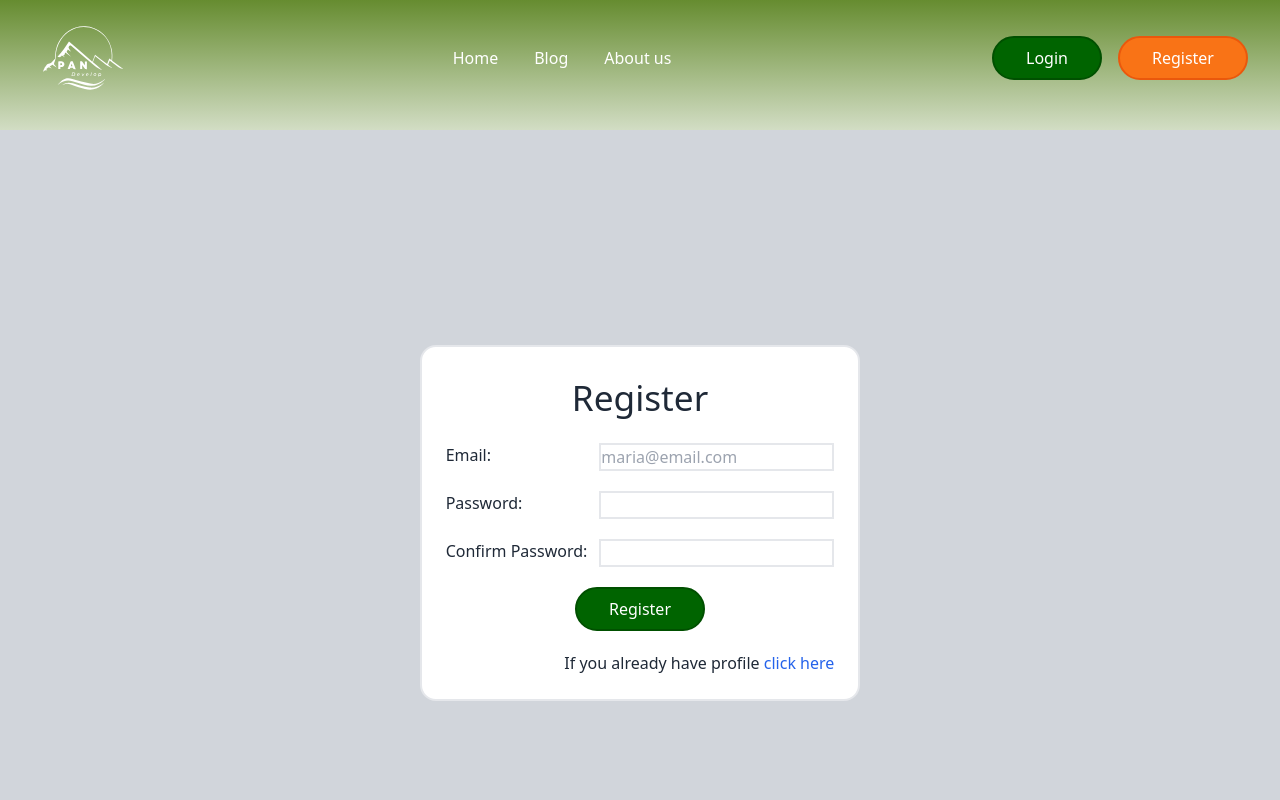
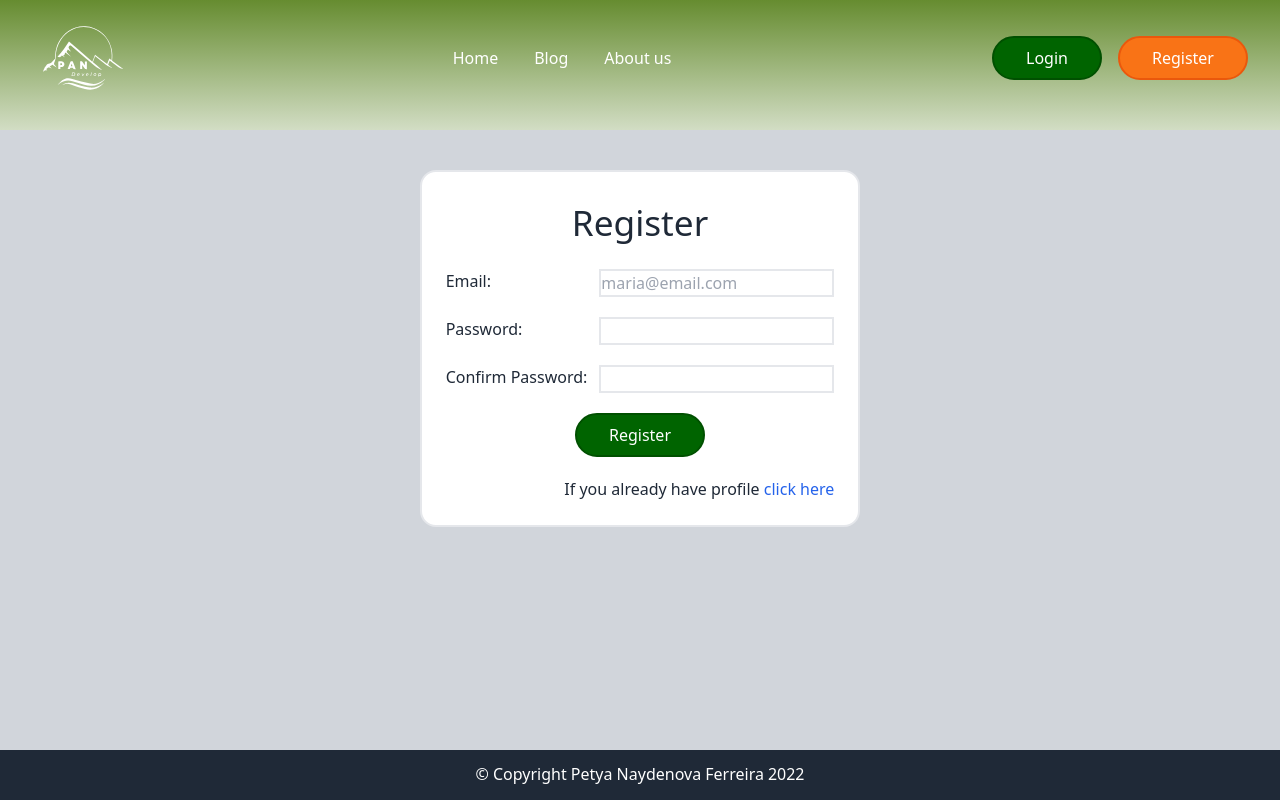
Before and after one commit to PetyaFerreiraDeveloper/daily-journal, a React (Create React App) app: page /register in a window 1280 px wide. Shown: the top 800 px of the page. Built offline with nearby package versions, Linux system fonts and the light colour scheme; no server answers.

Commit message:
style login register

```diff
--- a/src/components/Login.js
+++ b/src/components/Login.js
@@ -35,7 +35,7 @@ const Login = () => {
   };
 
   return (
-    <section className="h-screen flex flex-col">
+    <section className=" flex flex-col gap-y-10">
       <section
         className={`-mt-[80px] md:-mt-[116px] h-20 md:h-[130px] -mx-[32px] lg:-mx-[96px] 2xl:-mx-[128px] px-8 md:px-16 2xl:px-32 justify-center items-center xs:pb-10 pb-20 relative bg-heroGreen`}
       ></section>
--- a/src/components/Register.js
+++ b/src/components/Register.js
@@ -32,7 +32,7 @@ const Register = () => {
   };
 
   return (
-    <section className="flex flex-col h-screen">
+    <section className="flex flex-col gap-y-10">
       <section
         className={`-mt-[80px] md:-mt-[116px] h-20 md:h-[130px] -mx-[32px] lg:-mx-[96px] 2xl:-mx-[128px] px-8 md:px-16 2xl:px-32 justify-center items-center xs:pb-10 pb-20 relative bg-heroGreen`}
       ></section>
```
